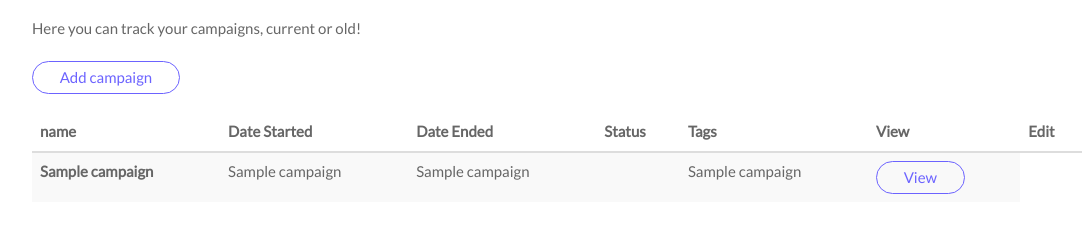
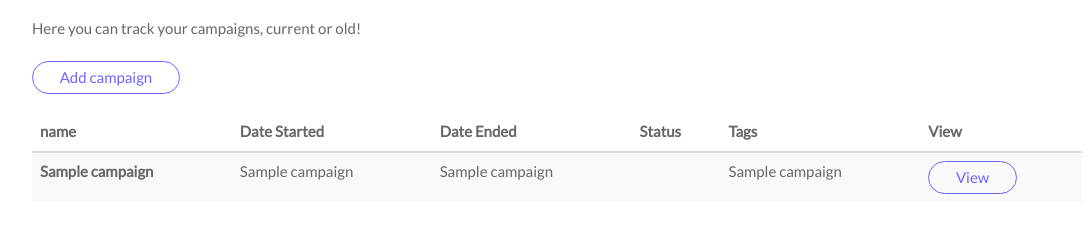
Before and after one commit to crisb0/final3011, a Flask app: template templates/trackCampaigns.html in a window 1280 px wide. Shown: the part 297-530 px from the top of the page, without its empty margins (83-1169 px from the left). Run offline with Flask 2, Linux system fonts and the light colour scheme; the template is opened without the code that fills it: most values are stand-ins (such as "Sample title", 1, 10 or a date in 2020); some libraries are stand-ins or nearby versions.

Commit message:
for real remove edit from th this time

```diff
--- a/templates/trackCampaigns.html
+++ b/templates/trackCampaigns.html
@@ -21,7 +21,6 @@
 							<th scope="col">Status</th>
 							<th scope="col">Tags</th>
 							<th scope="col">View</th>
-							<th scope="col">Edit</th>
 						</tr>
 					</thead>
 					<tbody>
```
